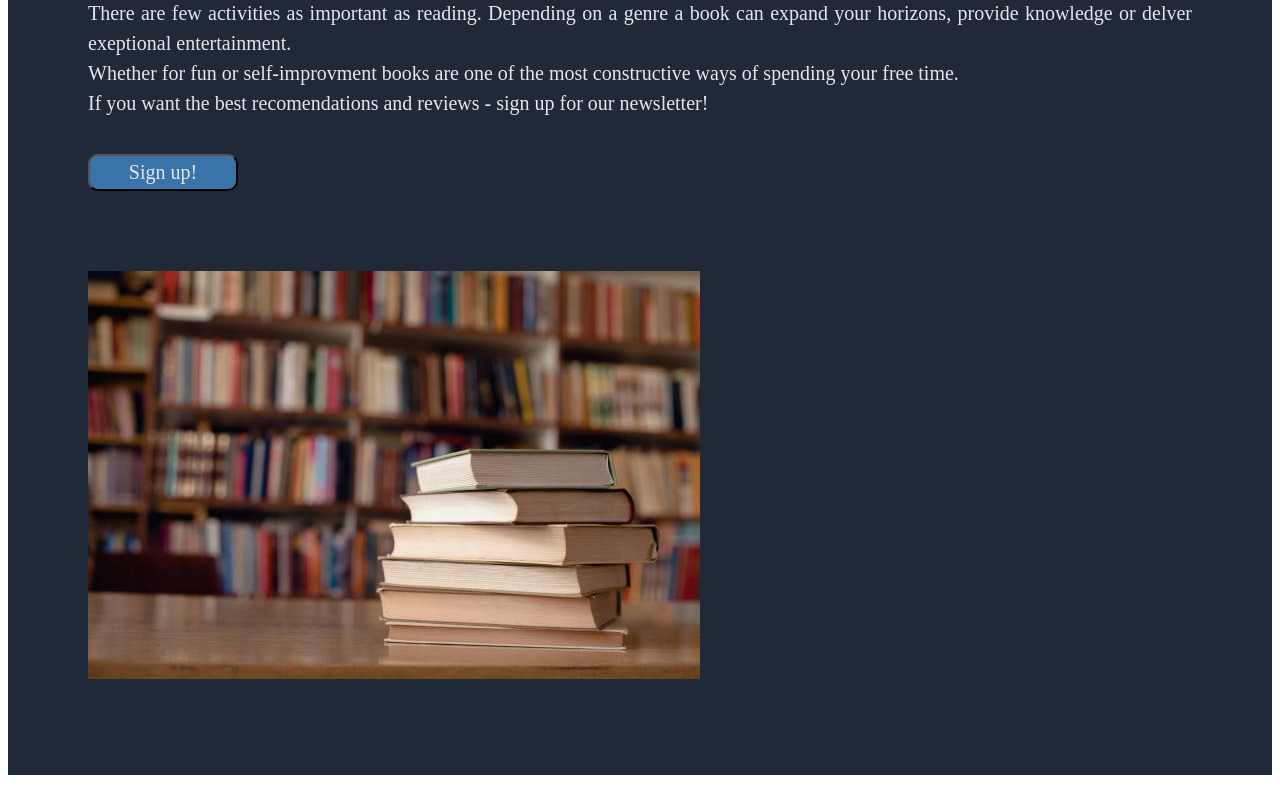
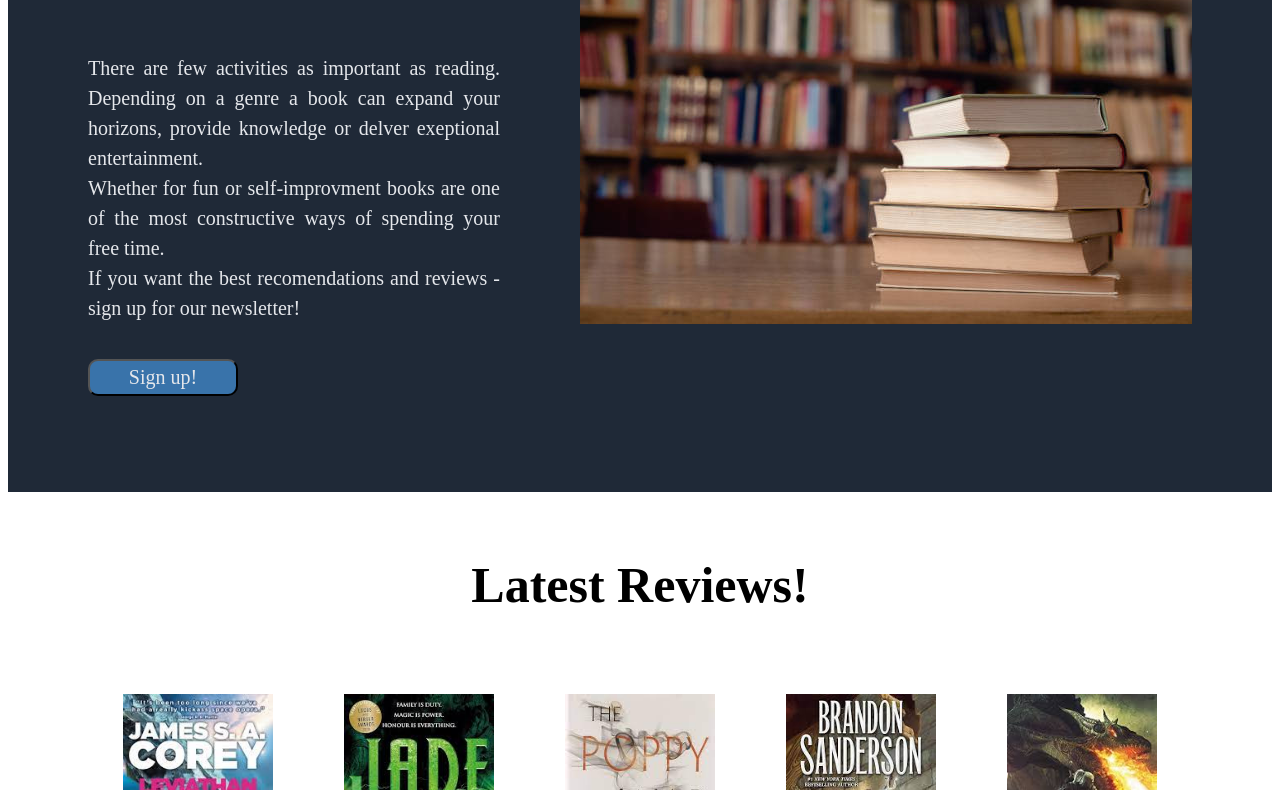
Before and after one commit to SmallsyBigs/landing-page, a plain HTML site: page index.html in a window 1280 px wide. Shown: the part 288-1078 px from the top of the page. Drawn offline with Linux system fonts and the light colour scheme.

Commit message:
change element styling

```diff
--- a/styles.css
+++ b/styles.css
@@ -61,7 +61,7 @@
     font-size: 20px;
     text-align: justify;
     line-height: 1.5em;
-    min-width: 450px;
+    max-width: 650px;
 }
 
 .header-button {
```
